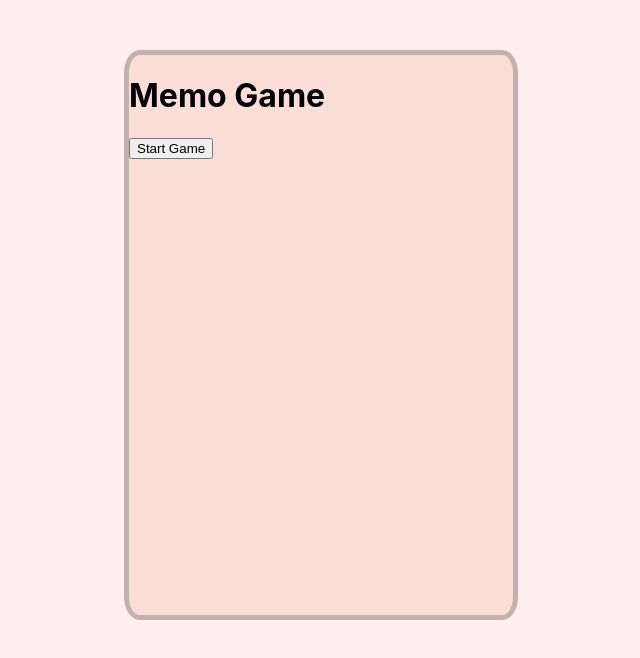
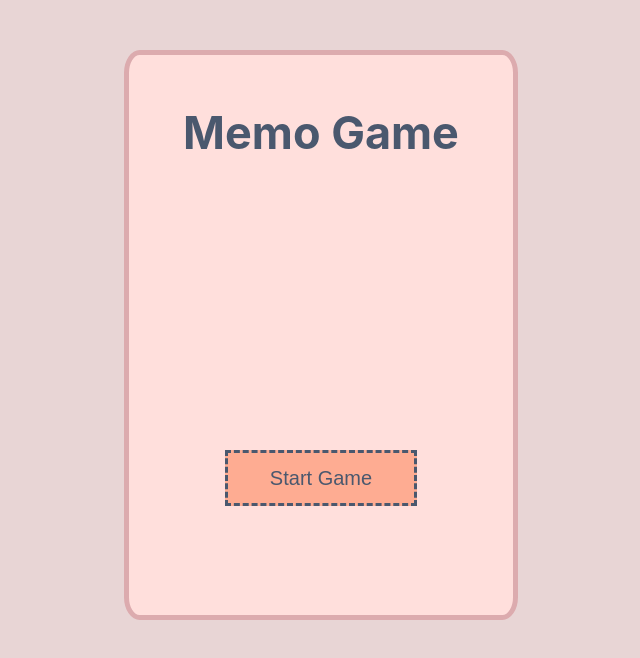
Before and after one commit to maciekb92/memo-game, a React (Create React App) app: page / in a window 1280 px wide. Shown: the top 658 px of the page, without its empty margins (319-959 px from the left). Built offline with nearby package versions, Linux system fonts and the light colour scheme.

Commit message:
Add styling to menu

```diff
--- a/src/App.css
+++ b/src/App.css
@@ -1,5 +1,5 @@
 body {
   margin: 0;
   padding: 0;
-  background-color: #FEEFEC;
+  background-color: #E8D5D5;
 }
--- a/src/components/menu/menu.styles.jsx
+++ b/src/components/menu/menu.styles.jsx
@@ -1,10 +1,62 @@
 import styled from 'styled-components';
 
 export const MenuContainer = styled.div`
-    width: 30vw;
+    @media only screen and (max-width: 600px) {
+        width: 60vw;
+    }
+    @media only screen and (min-width: 600px) {
+        width: 50vw;
+    }
+    @media only screen and (min-width: 768px) {
+        width: 40vw;
+    }
+    @media only screen and (min-width: 992px) {
+        width: 30vw;
+    }
     height: 70vh;
     margin: 50px auto;
+    display: flex;
+    flex-direction: column;
+    align-items: center;
+    gap: 30vh;
     border-radius: 4%;
-    border: 5px solid #c2b1ad;
-    background-color: #faddd7;
+    border: 5px solid #DCABAE;
+    background-color: #FFDFDC;
+    color: #4A586E;
+
+    h1 {
+        @media only screen and (max-width: 600px) {
+            font-size: 45px;
+        }
+
+        @media only screen and (min-width: 600px) {
+            font-size: 45px;
+        }
+
+        margin: 50px 0;
+        font-size: 50px;
+    }
+
+    Button {
+        @media only screen and (max-width: 600px) {
+            width: 30vw;
+        }
+
+        @media only screen and (min-width: 600px) {
+            width: 25vw;
+        }
+        @media only screen and (min-width: 768px) {
+            width: 20vw;
+
+        }
+        @media only screen and (min-width: 992px) {
+            width: 15vw;
+        }
+
+        height: 7vh;
+        font-size: 20px;
+        color: #4A586E;
+        background-color: #FEAC92;
+        border: 3px #4A586E dashed;
+    }
 `;
```
